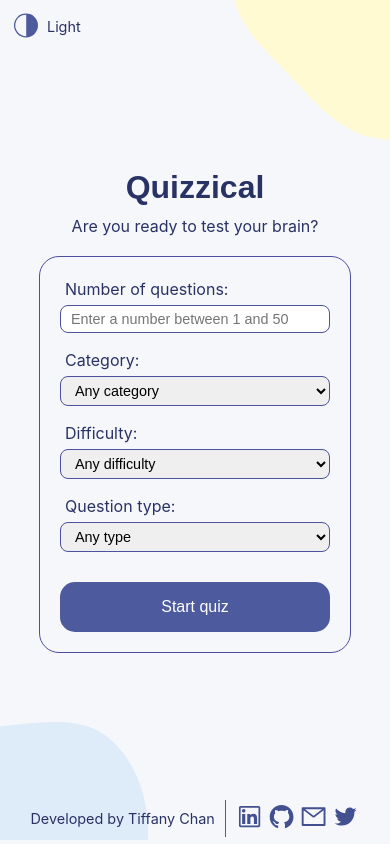
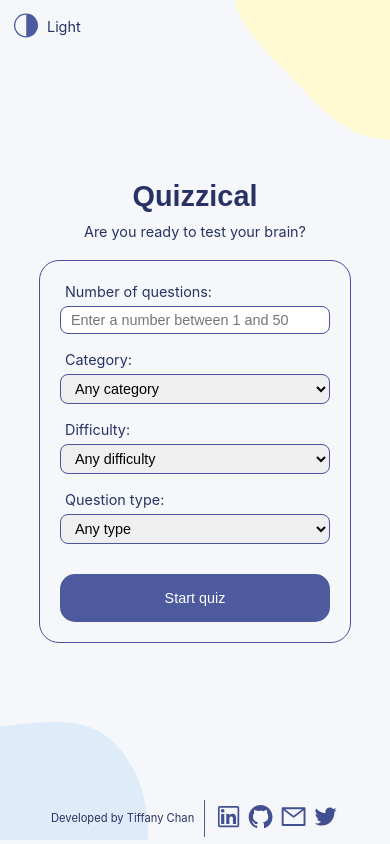
Before and after one commit to TiffanyChan614/React-Quizzical, a React (Vite) app: page / in a window 390 px wide. Built offline with nearby package versions, Linux system fonts and the light colour scheme.

Commit message:
Adjust font size for small screens

```diff
--- a/src/styles.css
+++ b/src/styles.css
@@ -375,12 +375,20 @@ button:active:not(.back-btn) {
 }
 
 @media only screen and (max-width: 480px) {
+  .content {
+    font-size: 0.9rem;
+  }
   .form {
     width: 100%;
+    font-size: 0.9rem;
+  }
+  .quiz-question--question {
+    font-size: 0.9rem;
   }
   .start-btn,
   .quiz-question--answers button {
     width: 100%;
+    font-size: 0.9rem;
   }
   .form > input::placeholder {
     font-size: 0.9rem;
@@ -396,6 +404,9 @@ button:active:not(.back-btn) {
     height: 100%;
     width: 100%;
   }
+  .footer {
+    font-size: 0.7rem;
+  }
 }
 
 @media only screen and (max-width: 720px) {
```
